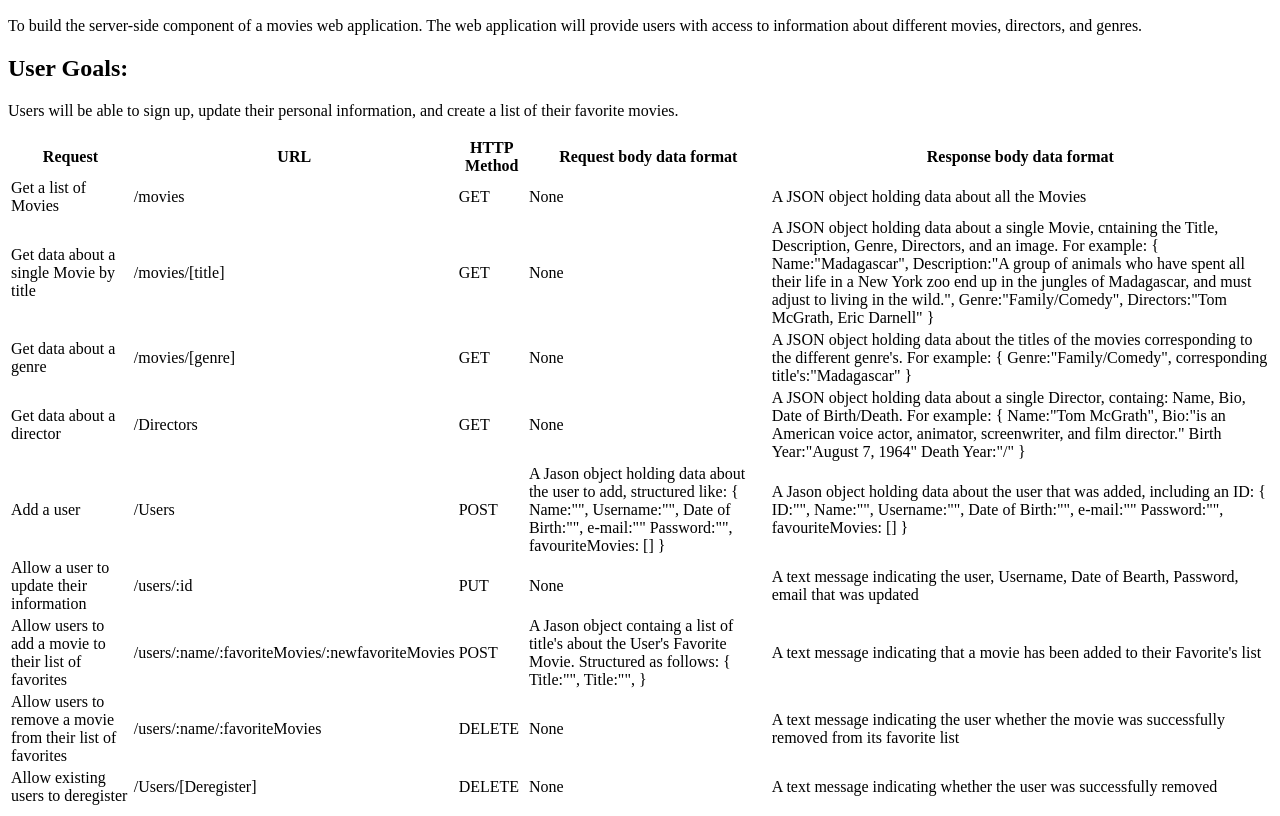
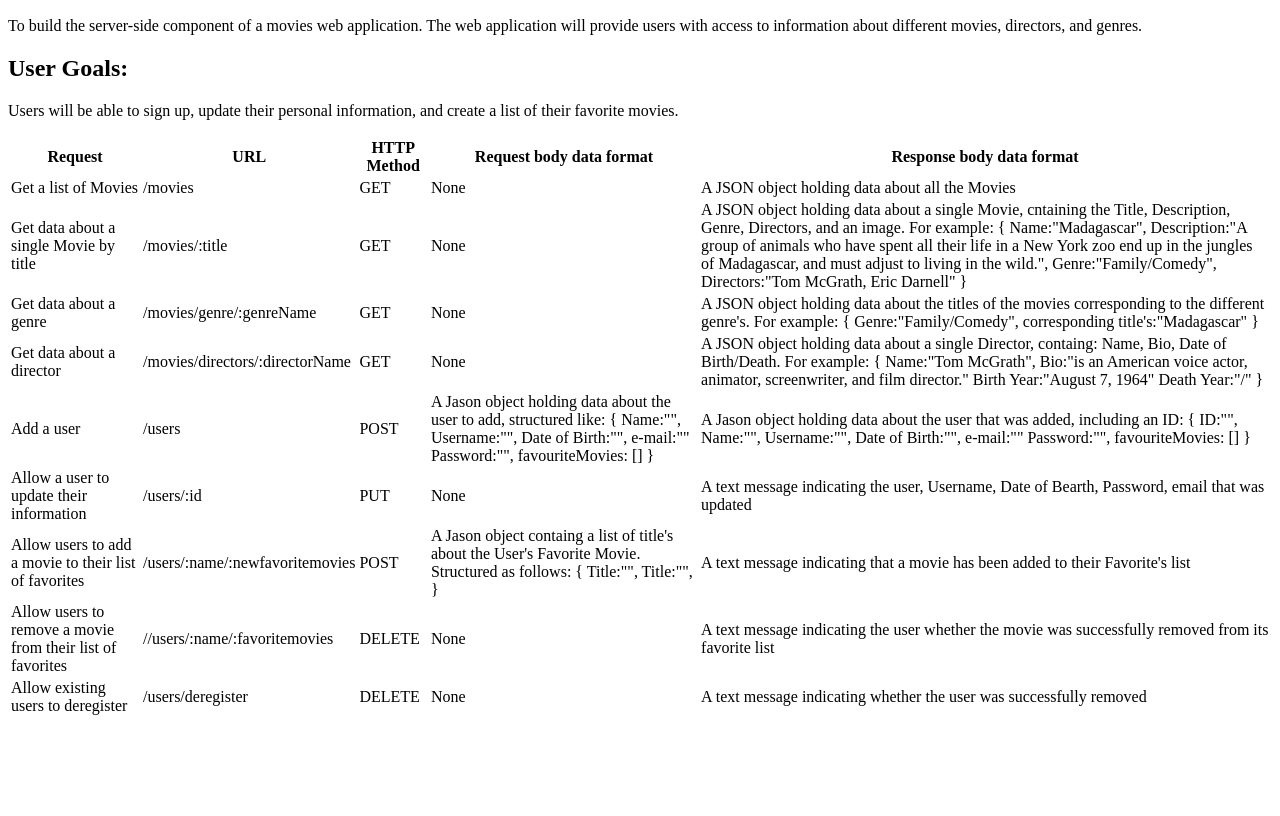
Before and after one commit to AG977/MyFlix, a website: page public/documentation.html in a window 1280 px wide. Shown: the part 110-926 px from the top of the page. After the commit the page ends 836 px from the top, so only its background shows below. Drawn offline with Linux system fonts and the light colour scheme.

Commit message:
updated http //

```diff
--- a/public/documentation.html
+++ b/public/documentation.html
@@ -38,7 +38,7 @@
 
       <tr>
         <td>Get data about a single Movie by title</td>
-        <td>/movies/[title]</td>
+        <td>/movies/:title</td>
         <td>GET</td>
         <td>None</td>
         <td>A JSON object holding data about a single Movie, cntaining the Title, Description, Genre, Directors, and an image. For example:
@@ -53,7 +53,7 @@
 
       <tr>
         <td>Get data about a genre</td>
-        <td>/movies/[genre]</td>
+        <td>/movies/genre/:genreName</td>
         <td>GET</td>
         <td>None</td>
         <td>A JSON object holding data about the titles of the movies corresponding to the different genre's. For example:
@@ -66,7 +66,7 @@
 
       <tr>
         <td>Get data about a director</td>
-        <td>/Directors</td>
+        <td>/movies/directors/:directorName</td>
         <td>GET</td>
         <td>None</td>
         <td>A JSON object holding data about a single Director, containg: Name, Bio, Date of Birth/Death. For example:
@@ -81,7 +81,7 @@
 
       <tr>
         <td>Add a user</td>
-        <td>/Users</td>
+        <td>/users</td>
         <td>POST</td>
         <td>A Jason object holding data about the user to add, structured like:
           {
@@ -116,7 +116,7 @@
 
       <tr>
         <td>Allow users to add a movie to their list of favorites </td>
-        <td>/users/:name/:favoriteMovies/:newfavoriteMovies</td>
+        <td>/users/:name/:newfavoritemovies</td>
         <td>POST</td>
         <td>A Jason object containg a list of title's about the User's Favorite Movie. Structured as follows:
           {
@@ -129,7 +129,7 @@
 
       <tr>
         <td>Allow users to remove a movie from their list of favorites </td>
-        <td>/users/:name/:favoriteMovies</td>
+        <td>//users/:name/:favoritemovies</td>
         <td>DELETE</td>
         <td>None</td>
         <td>A text message indicating the user whether the movie was successfully removed from its favorite list</td>
@@ -137,7 +137,7 @@
 
       <tr>
         <td>Allow existing users to deregister</td>
-        <td>/Users/[Deregister]</td>
+        <td>/users/deregister</td>
         <td>DELETE</td>
         <td>None</td>
         <td>A text message indicating whether the user was successfully removed</td>
```
